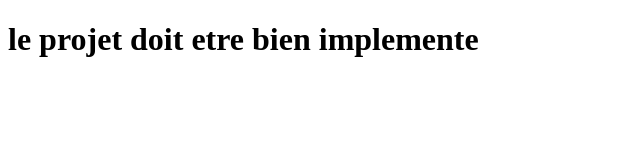
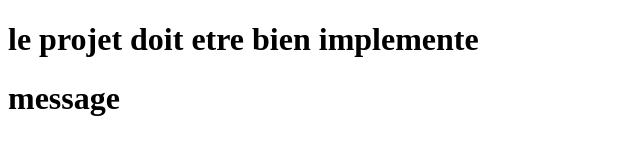
Before and after one commit to ELHIMASS/Zoroo, a plain HTML site: page index.html in a window 1280 px wide. Shown: the whole page, without its empty margins (0-640 px from the left). Drawn offline with Linux system fonts and the light colour scheme.

Commit message:
moto_mmm

```diff
--- a/index.html
+++ b/index.html
@@ -5,6 +5,7 @@
     <meta name="viewport" content="width=device-width, initial-scale=1.0">
     <title>moto_loc</title>
     <h1> le projet doit etre bien implemente</h1>
+    <h1>message</h1>
 </head>
 <body>
 
```
